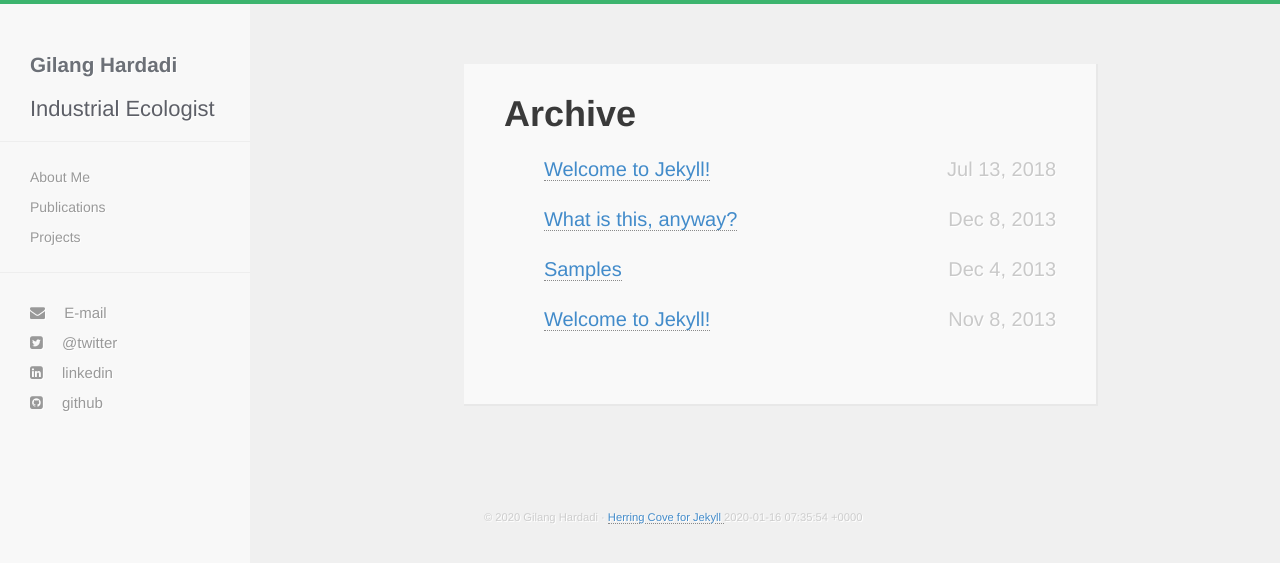
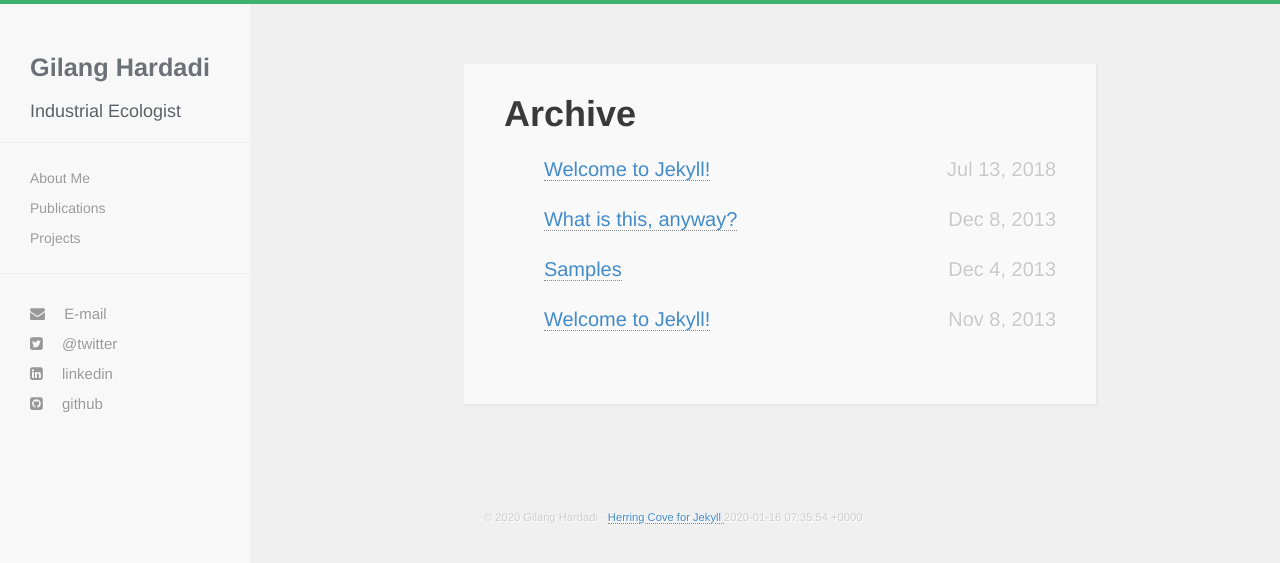
Before and after one commit to ghardadi/gilang.github.io, a Jekyll site: the page built from list.html, in a window 1280 px wide. Shown: the top 563 px of the page. Built offline with Jekyll 4.4.1, drawn with Linux system fonts in a browser that asks for light colours; nearby versions of some CDN libraries.

Commit message:
Update hc.css

```diff
--- a/css/hc.css
+++ b/css/hc.css
@@ -39,7 +39,7 @@ p
 {
   font-family:"Helvetica Neue", helvetica, "Open Sans", sans-serif;
   font-weight:200;
-  font-size: 1.1em;
+  font-size: 0.9em;
 }
 ul.dot {
 list-style:circle;
@@ -146,12 +146,12 @@ list-style:circle;
 
 .sidebar-nav > .sidebar-brand
 {
-  font-size:18px
+  font-size:22px
 }
 
 .sidebar-nav > .sidebar-brand > h3
 {
-  font-size:22px;
+  font-size:18px;
   font-weight:100;
   color:#5d5f67
 }
```
